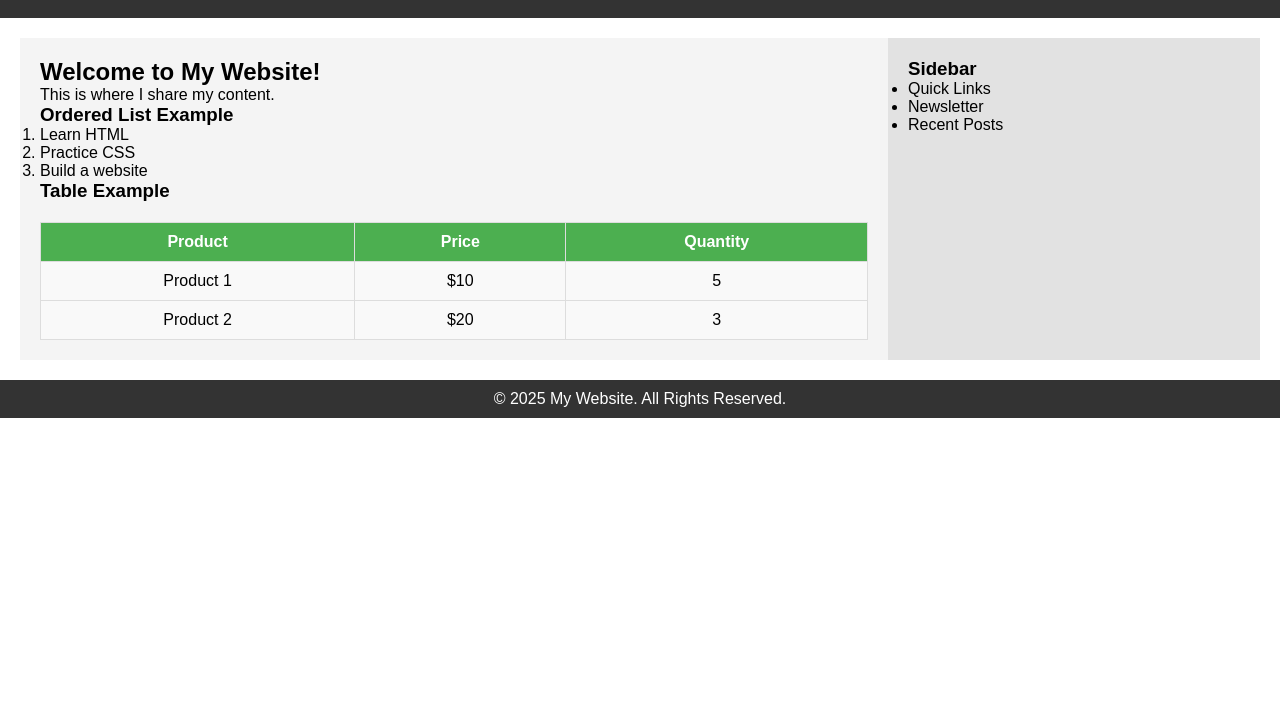
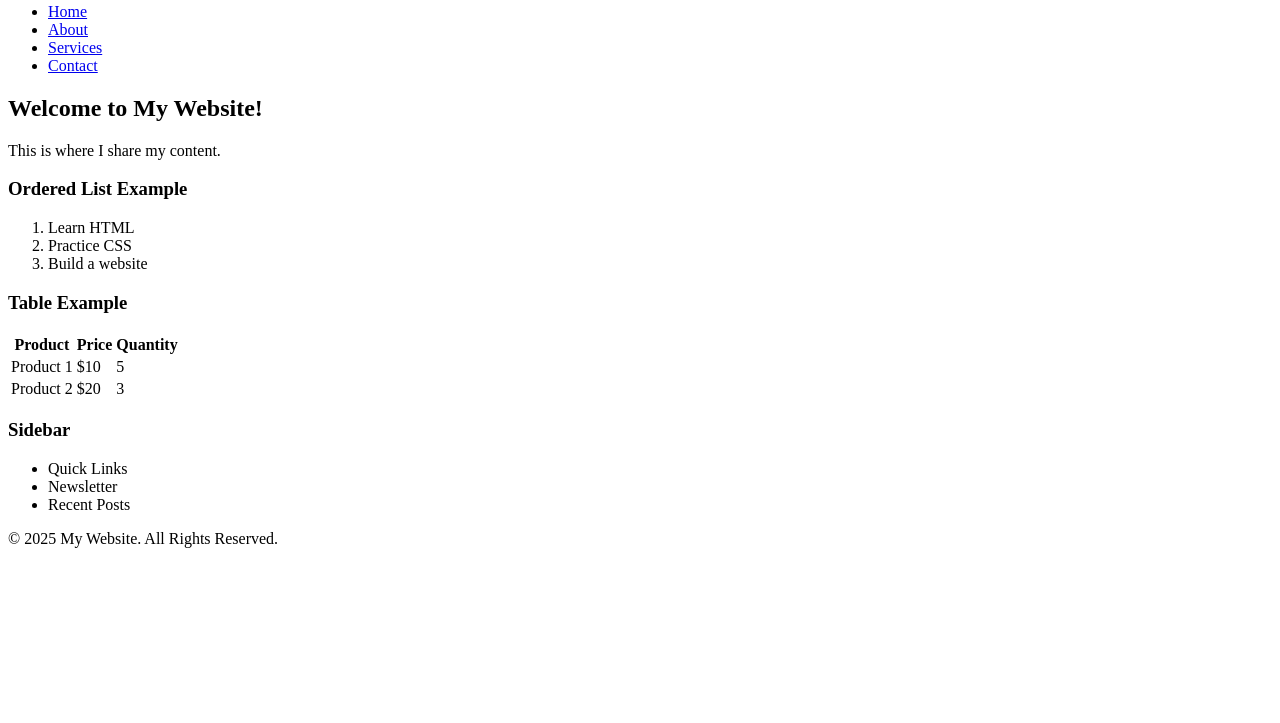
Before and after one commit to Shivani908/For-College-Work, a plain HTML site: page thirdPractical.html in a window 1280 px wide. Shown: the part 77-800 px from the top of the page. Drawn offline with Linux system fonts and the light colour scheme.

Commit message:
09876yhjm,

```diff
--- a/thirdPractical.html
+++ b/thirdPractical.html
@@ -4,90 +4,6 @@
     <meta charset="UTF-8">
     <meta name="viewport" content="width=device-width, initial-scale=1.0">
     <title>Webpage with Layout, Lists, and Tables</title>
-     <style>
-        * {
-    margin: 0;
-    padding: 0;
-    box-sizing: border-box;
-}
-
-body {
-    font-family: Arial, sans-serif;
-}
-
-/* Header Styling */
-header {
-    background: #333;
-    color: white;
-    padding: 20px 0;
-    text-align: center;
-}
-
-header nav ul {
-    list-style: none;
-}
-
-header nav ul li {
-    display: inline;
-    margin: 0 15px;
-}
-
-header nav ul li a {
-    color: white;
-    text-decoration: none;
-    font-weight: bold;
-}
-
-/* Main container layout */
-.main-container {
-    display: flex;
-    margin: 20px;
-}
-
-/* Main content */
-main {
-    flex: 70%;
-    padding: 20px;
-    background: #f4f4f4;
-}
-
-/* Sidebar */
-aside {
-    flex: 30%;
-    padding: 20px;
-    background: #e2e2e2;
-}
-
-/* Table Styling */
-table {
-    width: 100%;
-    border-collapse: collapse;
-    margin-top: 20px;
-}
-
-th, td {
-    padding: 10px;
-    text-align: center;
-    border: 1px solid #ddd;
-}
-
-th {
-    background-color: #4CAF50;
-    color: white;
-}
-
-td {
-    background-color: #f9f9f9;
-}
-
-/* Footer */
-footer {
-    text-align: center;
-    background: #333;
-    color: white;
-    padding: 10px;
-}
-     </style>
 </head>
 <body>
     <header>
```
